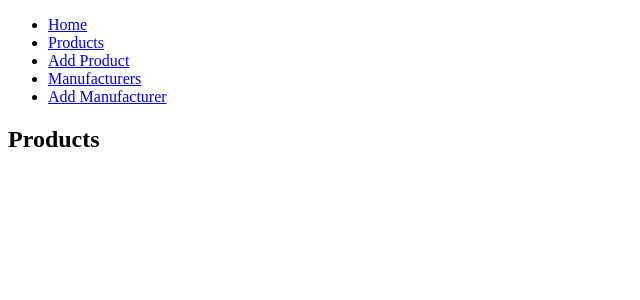
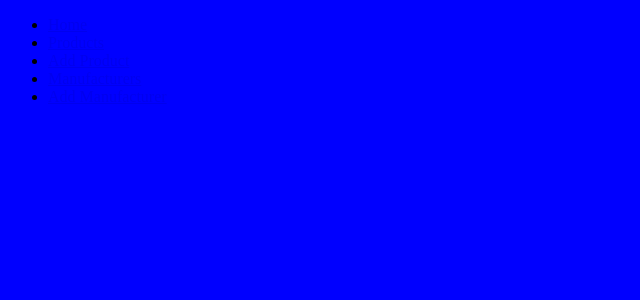
Before and after one commit to MarMel197/Python_and_Flask_Solo_Project, a Flask app: page /products in a window 1280 px wide. Shown: the top 300 px of the page, without its empty margins (0-640 px from the left). Run offline with Flask 2, Linux system fonts and the light colour scheme; data that the repository does not hold is empty; some libraries are stand-ins or nearby versions.

Commit message:
CSS started

```diff
--- a/project_1/shop/controllers/product_controller.py
+++ b/project_1/shop/controllers/product_controller.py
@@ -48,14 +48,14 @@ def edit_product(id):
 
 @products_blueprint.route('/products/<id>', methods=['POST'])
 def  update_product(id):
-    product      = request.form['product']
-    description  = request.form['description']
-    inventory    = request.form['inventory']
-    cost         = request.form['cost']
-    sell         = request.form['sell']
-
+    product      = request.form['product_name']
+    description  = request.form['product_description']
+    inventory    = request.form['stock_on_hand']
+    cost         = request.form['cost_price']
+    sell         = request.form['sell_price']
+    manufacturer_id = request.form['manufacturer_id']
     manufacturer = manufacturer_repository.select(manufacturer_id)
-    product      = Product(product, description, inventory, cost, sell)
+    product      = Product(product, description, inventory, cost, sell, manufacturer)
 
     product_repository.update(product)
     return redirect('/products')
--- /dev/null
+++ b/project_1/shop/static/css/style.css
@@ -0,0 +1,7 @@
+body {
+    background-color: blue;
+}
+
+h2 {
+    color: blue;
+}
--- a/project_1/shop/templates/base.html
+++ b/project_1/shop/templates/base.html
@@ -1,11 +1,12 @@
 <!DOCTYPE html>
 <html lang="en">
 <head>
+    <title>Shop Inventory</title>
     <meta charset="UTF-8">
     <meta name="viewport" content="width=device-width, initial-scale=1.0">
     <meta http-equiv="X-UA-Compatible" content="ie=edge">
 
-    <title>Shop Inventory</title>
+    <link rel="stylesheet" href="{{ url_for('static', filename='css/style.css') }}">
 </head>
 <body>
     <header>
```
